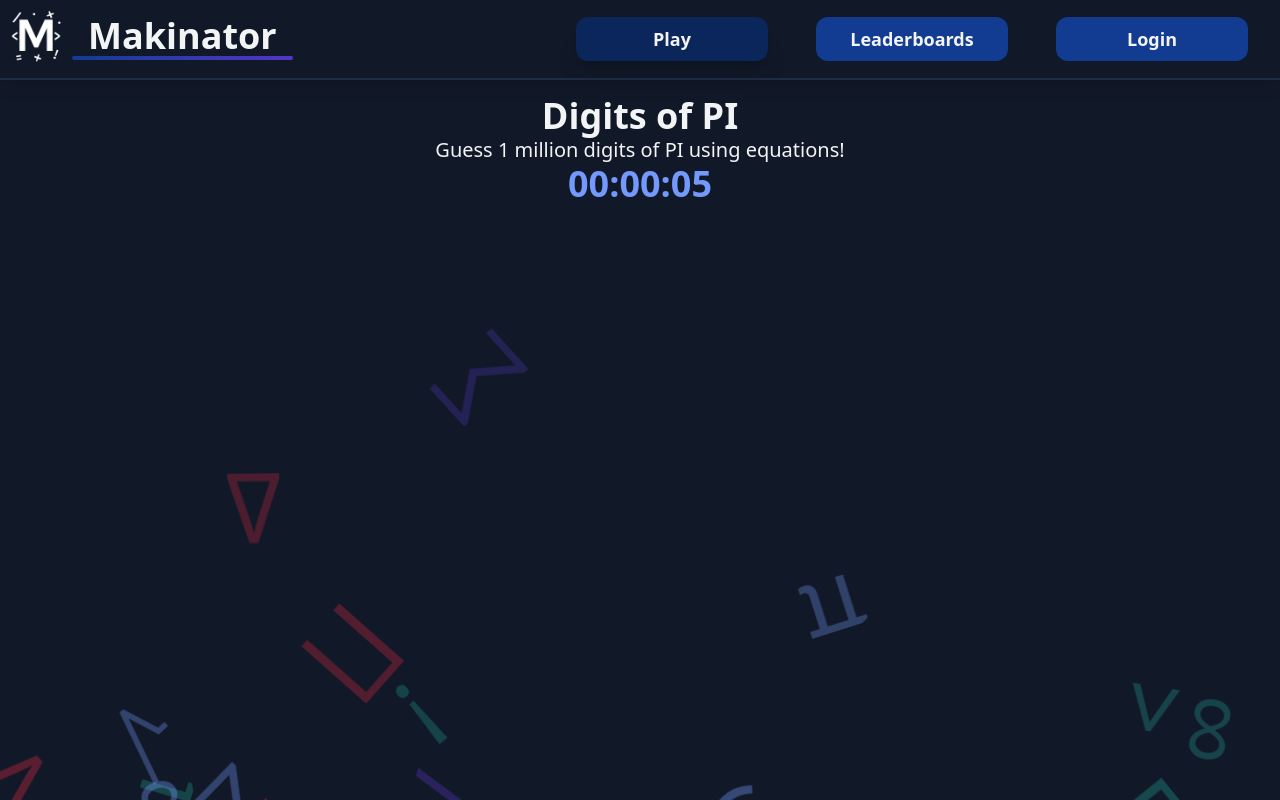
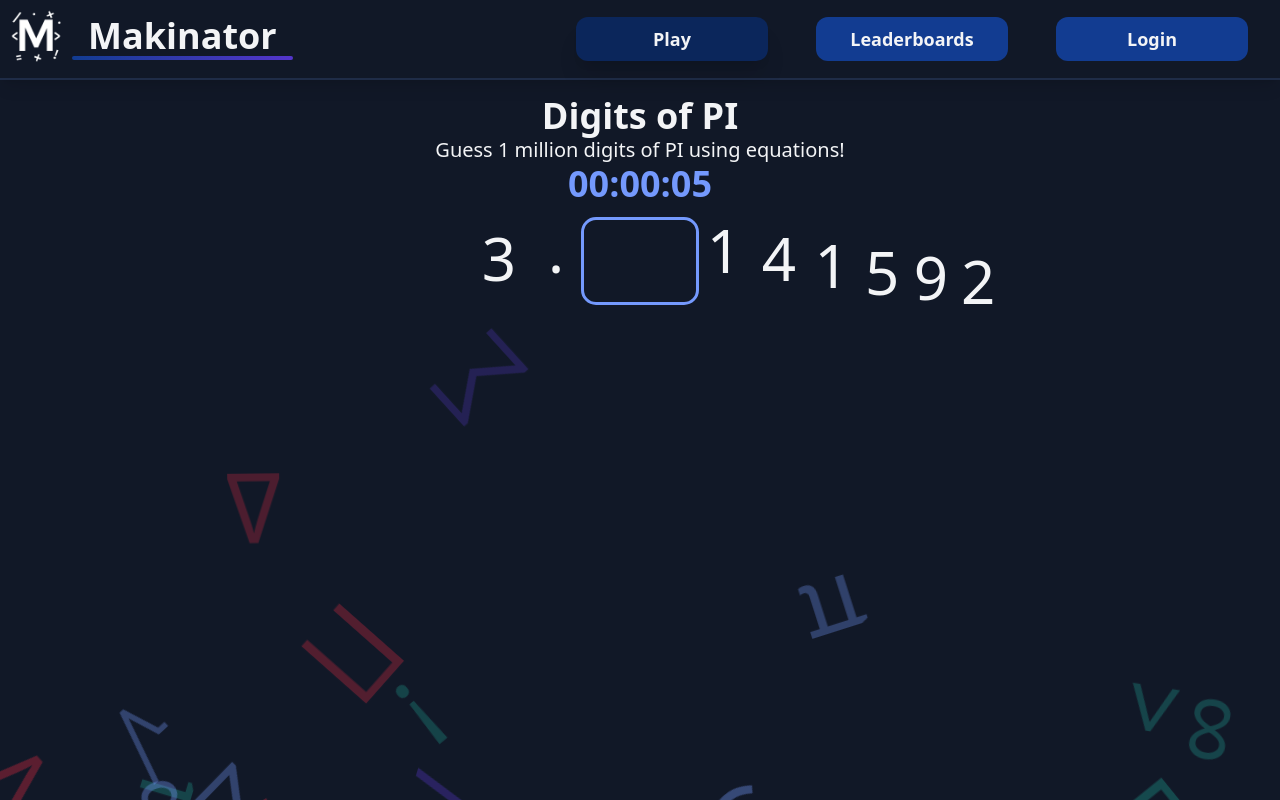
Before and after one commit to NotARoomba/Makinator, a React (Vite) app: page /play/pi in a window 1280 px wide. Built offline with nearby package versions, Linux system fonts and the light colour scheme.

Commit message:
initial start

```diff
--- a/src/tsx/components/GuessBar.tsx
+++ b/src/tsx/components/GuessBar.tsx
@@ -16,6 +16,7 @@ export default function GuessBar({ guessType, onClick }: GuessBarProps) {
           <p onClick={() => onClick(guessType, inputValue)} className="mr-2">
             {guessType.split("x")[0]}
           </p>
+          <form onSubmit={(e) => {e.preventDefault();onClick(guessType, inputValue)}}>
           <input
             type="tel"
             value={inputValue}
@@ -23,6 +24,7 @@ export default function GuessBar({ guessType, onClick }: GuessBarProps) {
             onInput={inputNumber}
             className="mx-auto bg-transparent text-center w-9 outline rounded outline-primary"
           />
+          </form>
           <p onClick={() => onClick(guessType, inputValue)} className="ml-2">
             {guessType.split("x")[1]}
           </p>
--- a/src/tsx/pages/Guess.tsx
+++ b/src/tsx/pages/Guess.tsx
@@ -170,6 +170,7 @@ export default function Guess() {
               <p className="text-xl">Lives Remaining</p>
             </div>
             <div className="w-1/3 my-auto flex flex-col mt-5">
+            <form onSubmit={(e) => {e.preventDefault();onSubmit()}}>
               <input
                 type="tel"
                 value={inputValue}
@@ -180,6 +181,7 @@ export default function Guess() {
                 }
                 maxLength={3}
               />
+              </form>
               <button
                 onClick={onSubmit}
                 className=" bg-primary text-center flex  mx-auto my-4 w-32 xs:w-48 min-w-max rounded-xl py-2 justify-center  text-text hover:bg-accent hover:shadow-md transition-all duration-300 font-semibold "
--- a/src/tsx/pages/PI.tsx
+++ b/src/tsx/pages/PI.tsx
@@ -2,11 +2,13 @@ import { useEffect, useState } from "react";
 import raw from "/pi.txt";
 import { GuessStatistics } from "../utils/Types";
 import Transitions from "../components/Transitions";
+import AlertModal from "../components/AlertModal";
+import { motion } from "framer-motion"
 
 export default function PI() {
   //try to guess the digits of pi using mathmatical formulas as hints
-  const [PI, setPI] = useState("");
-  const [currentPI, setCurrentPI] = useState("");
+  const [PI, setPI] = useState<string[]>([]);
+  const [currentPI, setCurrentPI] = useState<string[]>("    3.".split(""));
   const [lives, setLives] = useState(3);
   const [inputValue, setInputValue] = useState("");
   const [errModal, setErrModal] = useState(false);
@@ -20,7 +22,7 @@ export default function PI() {
     fetch(raw)
       .then((r) => r.text())
       .then((text) => {
-        setPI(text);
+        setPI(text.split(""));
       });
     setTime(0);
     setGameOver(false);
@@ -28,10 +30,34 @@ export default function PI() {
     setInputValue("");
     setLives(3);
   };
+  const onSubmit = () => {
+    console.log(inputValue, PI[0])
+    if (inputValue === "") setErrModal(true);
+    else if (gameOver) setGameOverModal(true);
+    else if (inputValue != PI[0]) {
+      setWrongGuess(true);
+      setTimeout(() => setWrongGuess(false), 1000);
+      if (lives - 1 < 0) setLives(0);
+      else setLives(lives - 1);
+      if (lives - 1 <= 0) {
+        setGameOver(true);
+      }
+    } else {
+      const digit = PI.shift()
+      setPI(PI)
+      setInputValue("")
+      setCurrentPI([...currentPI, digit ?? "0"])
+    }
+  };
   useEffect(() => {
     resetGame();
   }, []);
-
+  const inputNumber = (input: React.FormEvent<HTMLInputElement>) => {
+    if (!Number.isNaN(input.currentTarget.value)) {
+      const converted = parseInt(input.currentTarget.value);
+      setInputValue(!converted ? "" : converted.toString());
+    }
+  };
   useEffect(() => {
     if (!gameOver) {
       const interval = setInterval(() => setTime(time + 1), 1000);
@@ -55,12 +81,36 @@ export default function PI() {
               {new Date(time * 1000).toISOString().slice(11, 19)}
             </p>
           </div>
-          <div className="flex">
+          <div className="flex my-4 mx-auto justify-center w-screen text-center">
+              <div className="flex justify-between">
+
             {
-                currentPI.split("").slice(0, -6).map((v, i) => <p key={i}>{v}</p>)
+                currentPI.slice(-6).map((v, i) => <p key={i} className="text-6xl mx-1 w-12" style={{transform: `rotate(${(5-i)*8}deg) translateY(${(5-i)*8}px) rotate(-${(5-i)*8}deg)`}}>{v}</p>)
             }
+            </div>
+            <form onSubmit={(e) => {e.preventDefault();onSubmit()}}>
+            <input
+                type="tel"
+                value={inputValue}
+                onChange={inputNumber}
+                className={
+                  "bg-transparent text-center w-28 text-6xl outline rounded-xl outline-secondary" +
+                  (wrongGuess ? " animate-shake" : "")
+                }
+                maxLength={1}
+              /></form>
+              <div className="flex justify-between">
+              {
+                PI.slice(0, 6).map((v, i) => <p key={i} className="text-6xl mx-1 w-12" style={{transform: `rotate(${(i)*8}deg) translateY(${(i)*8}px) rotate(-${(i)*8}deg)`}}>{v}</p>)
+              }</div>
           </div>
         </div>
+        <AlertModal
+            title={"Error"}
+            text={"Enter a number!"}
+            isOpen={errModal}
+            setIsOpen={setErrModal}
+          />
       </div>
     </Transitions>
   );
```
Also changed, not shown: public/pi.txt.
